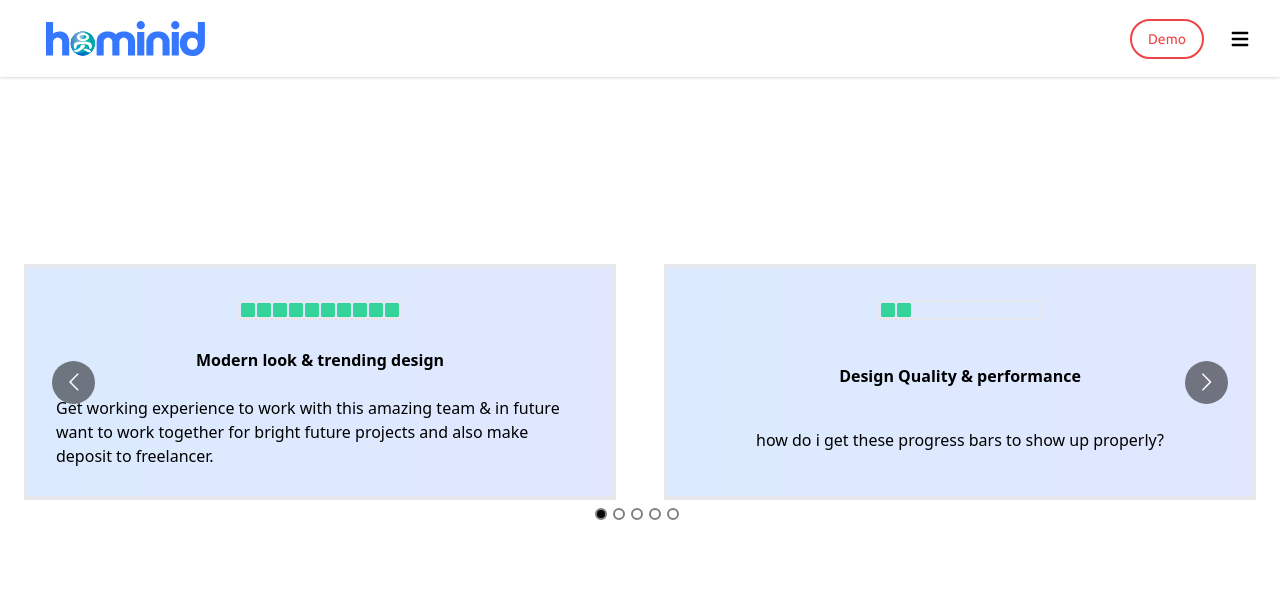
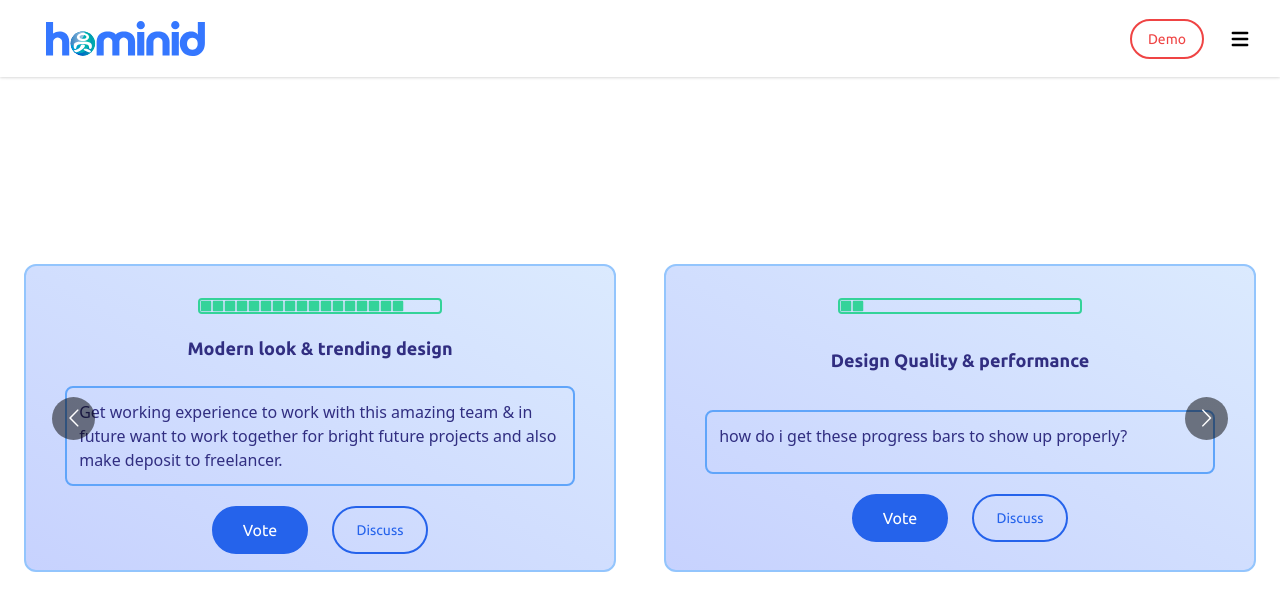
Before and after one commit to hominids/home, a Next.js app: page / in a window 1280 px wide. Shown: the top 610 px of the page. Built offline with nearby package versions, Linux system fonts and the light colour scheme.

Commit message:
styled carousel

```diff
--- a/components/Progress.js
+++ b/components/Progress.js
@@ -4,24 +4,24 @@ import { FaSquare } from "react-icons/fa";
 const Progress = ({ progress }) => {
   const totalProgress = [];
 
-  for(let i = 0; i < 10; i++) {
+  for(let i = 0; i < 20; i++) {
     if(i < progress) {
       totalProgress.push(
         <li key={i}>
-          <FaSquare className="text-green-400 text-base"/>
+          <FaSquare className="text-green-400 text-xs"/>
         </li>
       );
     } else {
       totalProgress.push(
         <li key={i}>
-          <FaSquare className="text-transparent text-base"/>
+          <FaSquare className="text-transparent text-xs"/>
         </li>
       );
     }
   }
   return (
     <div>
-      <ul className="flex border-2">{totalProgress}</ul>
+      <ul className="flex border-2 border-green-400 rounded">{totalProgress}</ul>
     </div>
   );
 };
--- a/components/Vote.js
+++ b/components/Vote.js
@@ -10,7 +10,7 @@ import VoteCard from './VoteCard';
         title: 'Modern look & trending design',
         description:
           'Get working experience to work with this amazing team & in future want to work together for bright future projects and also make deposit to freelancer.',
-        progress: 10,
+        progress: 17,
       },
       {
         id: 2,
@@ -24,21 +24,21 @@ import VoteCard from './VoteCard';
         title: 'Layout and organized layers',
         description:
           'whats the deal with airline food, amirite?.',
-        progress: 4,
+        progress: 8,
       },
       {
         id: 4,
         title: 'Modern look & trending design',
         description:
           'earth has a beautiful face and you should go outside every day to say hello.',
-        progress: 3,
+        progress: 12,
       },
       {
         id: 5,
         title: 'Modern look & trending design',
         description:
           'No two sentences should be the same.',
-        progress: 7,
+        progress: 5,
       },
     ];
 
@@ -57,7 +57,7 @@ import VoteCard from './VoteCard';
         items: 2
       },
       mobile: {
-        breakpoint: { max: 664, min: 0 },
+        breakpoint: { max: 630, min: 0 },
         items: 1
       }
     };
@@ -84,6 +84,7 @@ import VoteCard from './VoteCard';
           itemClass="flex justify-center p-6"
           containerClass="flex w-screen"
           sliderClass="react-multi-carousel-track"
+          showDots={false}
           //dotListClass=""
         >
           {data.map((item) => {
--- a/components/VoteCard.js
+++ b/components/VoteCard.js
@@ -1,52 +1,22 @@
 import React from 'react';
 import Progress from './Progress';
+//import { FaGithub, FaVoteYea } from "react-icons/fa";
 
 const VoteCard = ({ id, title, description, progress }) => {
     return (
-        <div draggable={false} src={id} className="grid justify-items-center h-50 w-screen p-4 border-4 bg-gradient-to-r from-blue-100 to-indigo-100">
+        <div draggable={false} src={id} className="grid border-2 border-blue-300 justify-items-center h-50 w-screen p-4 rounded-xl bg-gradient-to-tr from-indigo-200 to-blue-100">
             <div className="flex justify-center p-4">
               <Progress className="container lg:w-10" progress={progress} />
             </div>
-            <h1 className="p-3 font-bold">{title}</h1>
-            <p className="p-3">{description}</p>
+            <h1 className="p-1 font-body font-bold text-lg cursor-default text-indigo-900">{title}</h1>
+            <p className="border-2 border-blue-400 rounded-lg w-11/12 p-3 m-5 cursor-default text-indigo-900">{description}</p>
+            <div className="flex space-x-6">
+              <button className="text-base bg-blue-600 border-2 border-blue-600 text-white rounded-full w-24 h-12 py-2 px-4 hover:shadow-2xl hover:ring-1 hover:ring-blue-600 transition duration-300 font-body">Vote</button>
+              <button className="text-sm text-blue-600 border-2 border-blue-600 rounded-full bg-transparent w-24 h-12 py-2 px-4 hover:bg-blue-600 hover:text-white transition duration-100 font-body">Discuss</button>
+            </div>
         </div>
   );
 
 };
 
 export default VoteCard
-
-
-/*
-import React from 'react';
-import {
-    HeartIcon,
-  } from "@heroicons/react/solid";
-
-const Progress = ({ progress }) => {
-  const totalProgress = [];
-
-  for(let i = 0; i < 5; i++) {
-    if(i < progress) {
-      totalProgress.push(
-        <li className="w-4 h-4" key={i}>
-          <HeartIcon />
-        </li>
-      );
-    } else {
-      totalProgress.push(
-        <li className="w-4 h-4" key={i}>
-          <HeartIcon />
-        </li>
-      )
-    }
-  }
-  return (
-    <div className="progress">
-      <ul>{totalProgress}</ul>
-    </div>
-  );
-};
-
-export default Progress;
-*/
```
